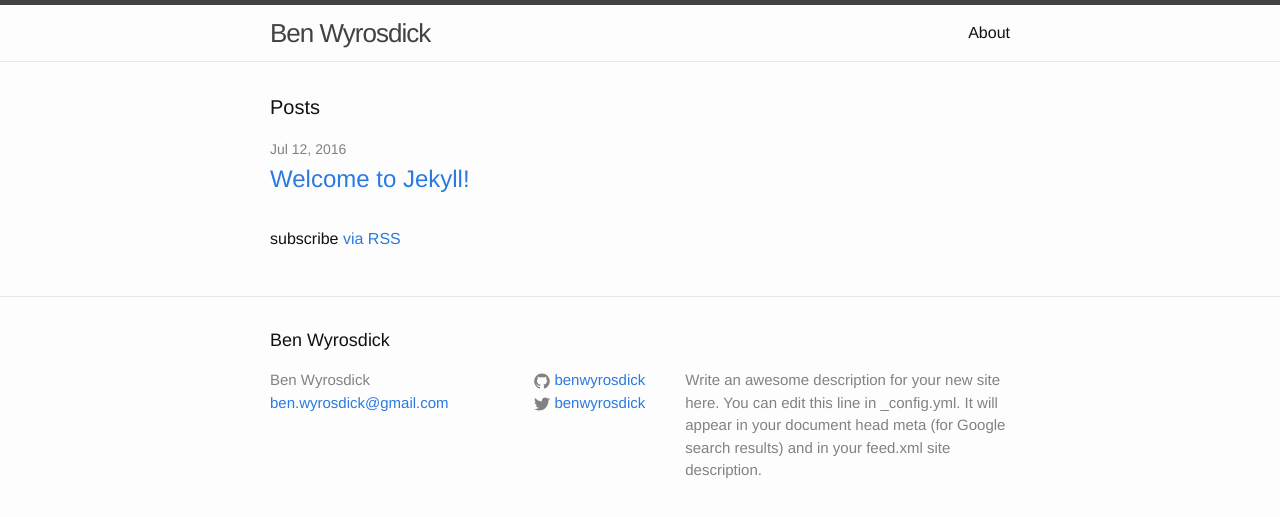
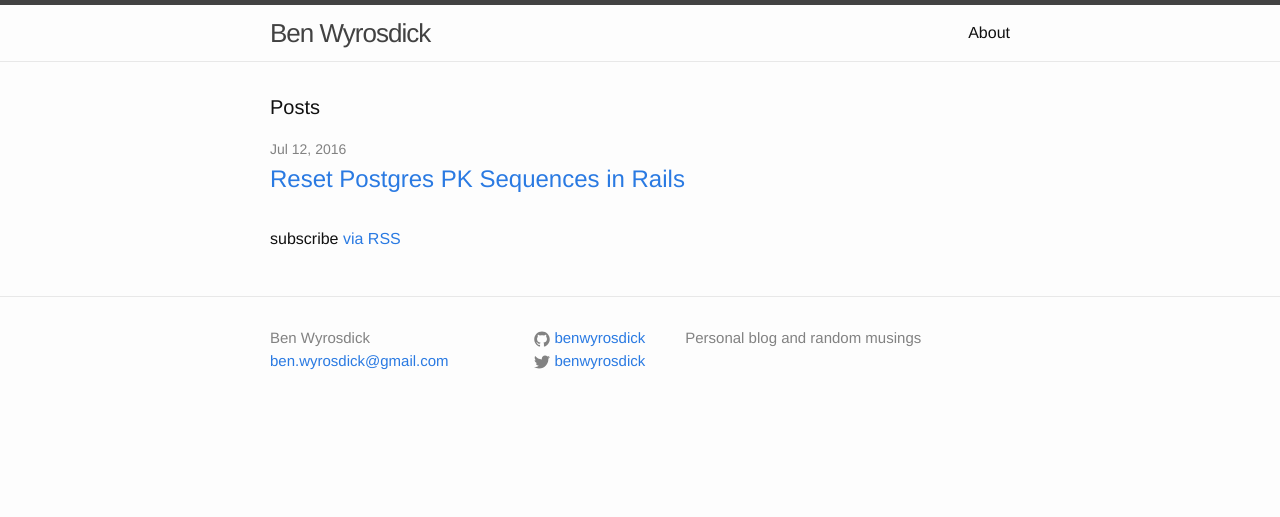
Before and after one commit to benwyrosdick/benwyrosdick.github.io, a Jekyll site: the page built from index.html, in a window 1280 px wide. Shown: the top 517 px of the page. Built offline with Jekyll 4.4.1, drawn with Linux system fonts in a browser that asks for light colours.

Commit message:
reset pk in postgress

```diff
--- a/_config.yml
+++ b/_config.yml
@@ -7,15 +7,16 @@
 
 # Site settings
 title: Ben Wyrosdick
+name: Ben Wyrosdick
 email: ben.wyrosdick@gmail.com
 description: > # this means to ignore newlines until "baseurl:"
-  Write an awesome description for your new site here. You can edit this
-  line in _config.yml. It will appear in your document head meta (for
-  Google search results) and in your feed.xml site description.
+  Personal blog and random musings
 baseurl: "" # the subpath of your site, e.g. /blog
-url: "http://wyrosdick.com" # the base hostname & protocol for your site
+url: "http://wyrosdick.com"
 twitter_username: benwyrosdick
 github_username:  benwyrosdick
+keybase_username:  benwyrosdick
+yc_username:  benwyrosdick
 
 # Build settings
 markdown: kramdown
--- /dev/null
+++ b/_drafts/welcome-back.markdown
@@ -0,0 +1,5 @@
+---
+layout: post
+title: "Welcome Back"
+date: 2016-07-12T15:24:16-05:00
+---
--- a/_posts/2016-07-12-welcome-to-jekyll.markdown
+++ b/_drafts/welcome-to-jekyll.markdown
@@ -1,7 +1,7 @@
 ---
 layout: post
 title:  "Welcome to Jekyll!"
-date:   2016-07-12 14:10:19 -0500
+date: 2016-07-12 14:10:19 -0500
 categories: jekyll update
 ---
 You’ll find this post in your `_posts` directory. Go ahead and edit it and re-build the site to see your changes. You can rebuild the site in many different ways, but the most common way is to run `jekyll serve`, which launches a web server and auto-regenerates your site when a file is updated.
--- a/_includes/footer.html
+++ b/_includes/footer.html
@@ -2,12 +2,12 @@
 
   <div class="wrapper">
 
-    <h2 class="footer-heading">{{ site.title }}</h2>
+    <!--<h2 class="footer-heading">{{ site.title }}</h2>-->
 
     <div class="footer-col-wrapper">
       <div class="footer-col footer-col-1">
         <ul class="contact-list">
-          <li>{{ site.title }}</li>
+          <li>{{ site.name }}</li>
           <li><a href="mailto:{{ site.email }}">{{ site.email }}</a></li>
         </ul>
       </div>
```
Also changed, not shown: _posts/2016-07-12-reset-postgres-pk-in-rails.markdown (added, +16 -0 lines).
